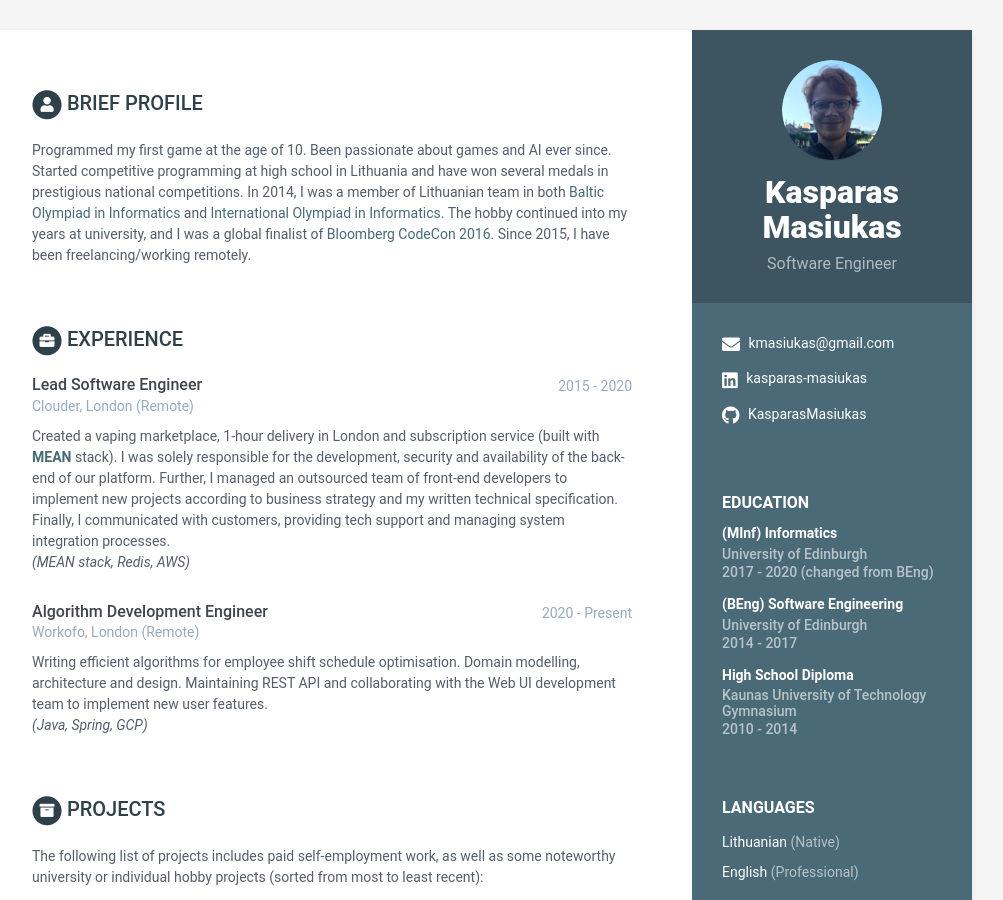
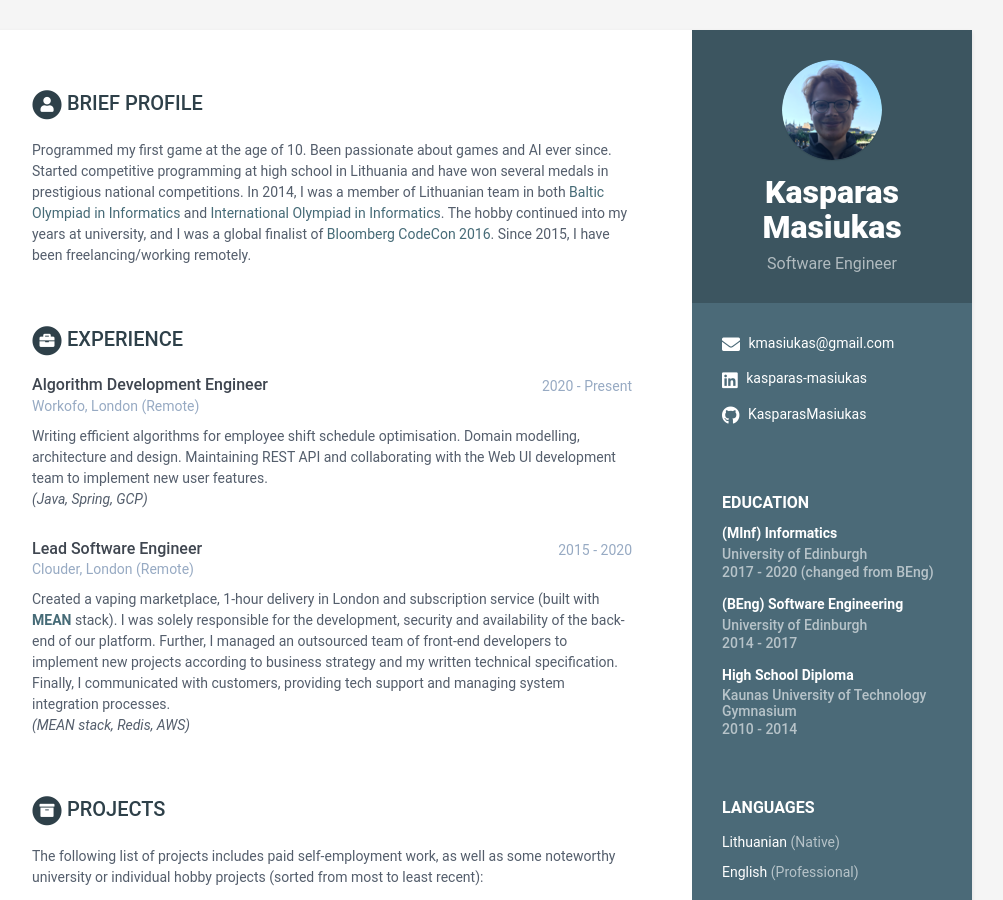
Before and after one commit to KasparasM/KasparasM.github.io, a Jekyll site: the page built from index.html, in a window 1280 px wide and 900 px high. Shown: the whole window, without its empty margins (168-1171 px from the left). Built offline with Jekyll 4.4.1, drawn with Linux system fonts in a browser that asks for light colours; some of the changed lines change nothing that is shown.

Commit message:
Re-order experiences

```diff
--- a/_data/data.yml
+++ b/_data/data.yml
@@ -65,6 +65,13 @@
       time: 2010 - 2014
 
 experiences:
+    - role: Algorithm Development Engineer
+      time: 2020 - Present
+      company: Workofo, London (Remote)
+      details: |
+        Writing efficient algorithms for employee shift schedule optimisation. Domain modelling, architecture and design. Maintaining REST API and collaborating with the Web UI development team to
+        implement new user features.
+        <br>*(Java, Spring, GCP)*
     - role: Lead Software Engineer
       time: 2015 - 2020
       company: Clouder, London (Remote)
@@ -73,13 +80,6 @@
         I was solely responsible for the development, security and availability of the back-end of our platform. Further, I managed an outsourced team of front-end developers to implement
         new projects according to business strategy and my written technical specification. Finally, I communicated with customers, providing tech support and managing system integration processes.
         <br>*(MEAN stack, Redis, AWS)*
-    - role: Algorithm Development Engineer
-      time: 2020 - Present
-      company: Workofo, London (Remote)
-      details: |
-        Writing efficient algorithms for employee shift schedule optimisation. Domain modelling, architecture and design. Maintaining REST API and collaborating with the Web UI development team to
-        implement new user features.
-        <br>*(Java, Spring, GCP)*
 projects:
     title: Projects
     intro: >
```
